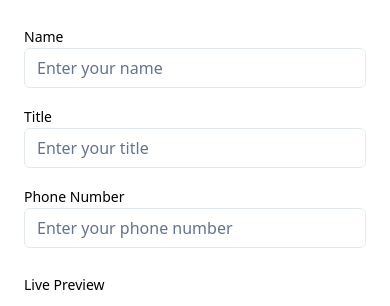
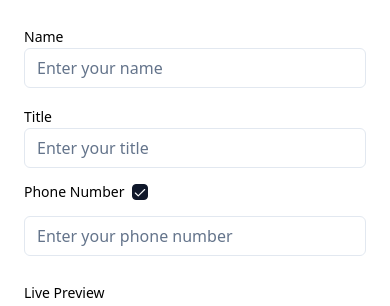
Before and after one commit to jgdovin/joshdoesdev, a Next.js app: page /asmblsig in a window 390 px wide. Shown: the top 306 px of the page. Built offline with nearby package versions, Linux system fonts and the light colour scheme.

Commit message:
allow phone to be removed

```diff
--- a/package.json
+++ b/package.json
@@ -9,6 +9,7 @@
     "lint": "next lint"
   },
   "dependencies": {
+    "@radix-ui/react-checkbox": "^1.1.2",
     "@radix-ui/react-dialog": "^1.1.2",
     "@radix-ui/react-label": "^2.1.0",
     "@radix-ui/react-separator": "^1.1.0",
--- a/src/app/(expirimental)/asmblsig/page.tsx
+++ b/src/app/(expirimental)/asmblsig/page.tsx
@@ -5,6 +5,7 @@
 import { Label } from "@/components/ui/label";
 import { Textarea } from "@/components/ui/textarea";
 import { Button } from "@/components/ui/button";
+import { Checkbox } from "@/components/ui/checkbox";
 
 const BUTTON_DEFAULT = "Copy Gmail";
 const HTML_BUTTON_DEFAULT = "Copy HTML";
@@ -16,9 +17,18 @@
   const [template, setTemplate] = useState("");
   const [buttonText, setButtonText] = useState(BUTTON_DEFAULT);
   const [htmlButtonText, setHtmlButtonText] = useState(HTML_BUTTON_DEFAULT);
+  const [includePhone, setIncludePhone] = useState(true);
   const previewRef = useRef(null);
 
   useEffect(() => {
+    const phoneDiplayed = `                <p><a
+                  href="tel:${phone || "[phone]"}"
+                  color="#010042"
+                  class="contact-info__ExternalLink-sc-mmkjr6-2 ibLXSU"
+                  style="text-decoration: none; color: #010042; font-size: 14px"
+                  ><span>${phone || "[phone]"}</span></a
+                ></p>`;
+    const phoneDisplay = includePhone ? phoneDiplayed : "";
     const updatedTemplate = `
 <table
   cellpadding="0"
@@ -84,13 +94,7 @@
                 >
                 <span>${title || "[title]"}</span>
                 </p>
-                <a
-                  href="tel:+1-425-208-2997"
-                  color="#010042"
-                  class="contact-info__ExternalLink-sc-mmkjr6-2 ibLXSU"
-                  style="text-decoration: none; color: #010042; font-size: 14px"
-                  ><span>${phone || "[phone]"}</span></a
-                >
+                ${phoneDisplay}
                 <p
                   color="#010042"
                   font-size="medium"
@@ -137,7 +141,7 @@
 </table>
     `.trim();
     setTemplate(updatedTemplate);
-  }, [name, title, phone]);
+  }, [name, title, phone, includePhone]);
 
   const copyToClipboard = () => {
     if (previewRef.current) {
@@ -203,8 +207,15 @@
               placeholder="Enter your title"
             />
           </div>
-          <div>
+          <div className="flex flex-col gap-4">
+            <div className="flex items-center gap-2">
               <Label htmlFor="phone">Phone Number</Label>
+              <Checkbox
+                name="includePhone"
+                checked={includePhone}
+                onCheckedChange={() => setIncludePhone(!includePhone)}
+              />
+            </div>
             <Input
               id="phone"
               value={phone}
--- /dev/null
+++ b/src/components/ui/checkbox.tsx
@@ -0,0 +1,30 @@
+"use client"
+
+import * as React from "react"
+import * as CheckboxPrimitive from "@radix-ui/react-checkbox"
+import { Check } from "lucide-react"
+
+import { cn } from "@/lib/utils"
+
+const Checkbox = React.forwardRef<
+  React.ElementRef<typeof CheckboxPrimitive.Root>,
+  React.ComponentPropsWithoutRef<typeof CheckboxPrimitive.Root>
+>(({ className, ...props }, ref) => (
+  <CheckboxPrimitive.Root
+    ref={ref}
+    className={cn(
+      "peer h-4 w-4 shrink-0 rounded-sm border border-slate-200 border-slate-900 ring-offset-white focus-visible:outline-none focus-visible:ring-2 focus-visible:ring-slate-950 focus-visible:ring-offset-2 disabled:cursor-not-allowed disabled:opacity-50 data-[state=checked]:bg-slate-900 data-[state=checked]:text-slate-50 dark:border-slate-800 dark:border-slate-50 dark:ring-offset-slate-950 dark:focus-visible:ring-slate-300 dark:data-[state=checked]:bg-slate-50 dark:data-[state=checked]:text-slate-900",
+      className
+    )}
+    {...props}
+  >
+    <CheckboxPrimitive.Indicator
+      className={cn("flex items-center justify-center text-current")}
+    >
+      <Check className="h-4 w-4" />
+    </CheckboxPrimitive.Indicator>
+  </CheckboxPrimitive.Root>
+))
+Checkbox.displayName = CheckboxPrimitive.Root.displayName
+
+export { Checkbox }
```
Also changed, not shown: 1 other file (tests, documents, lock files or other folders). Lines whose indentation alone changed are shown as unchanged.
